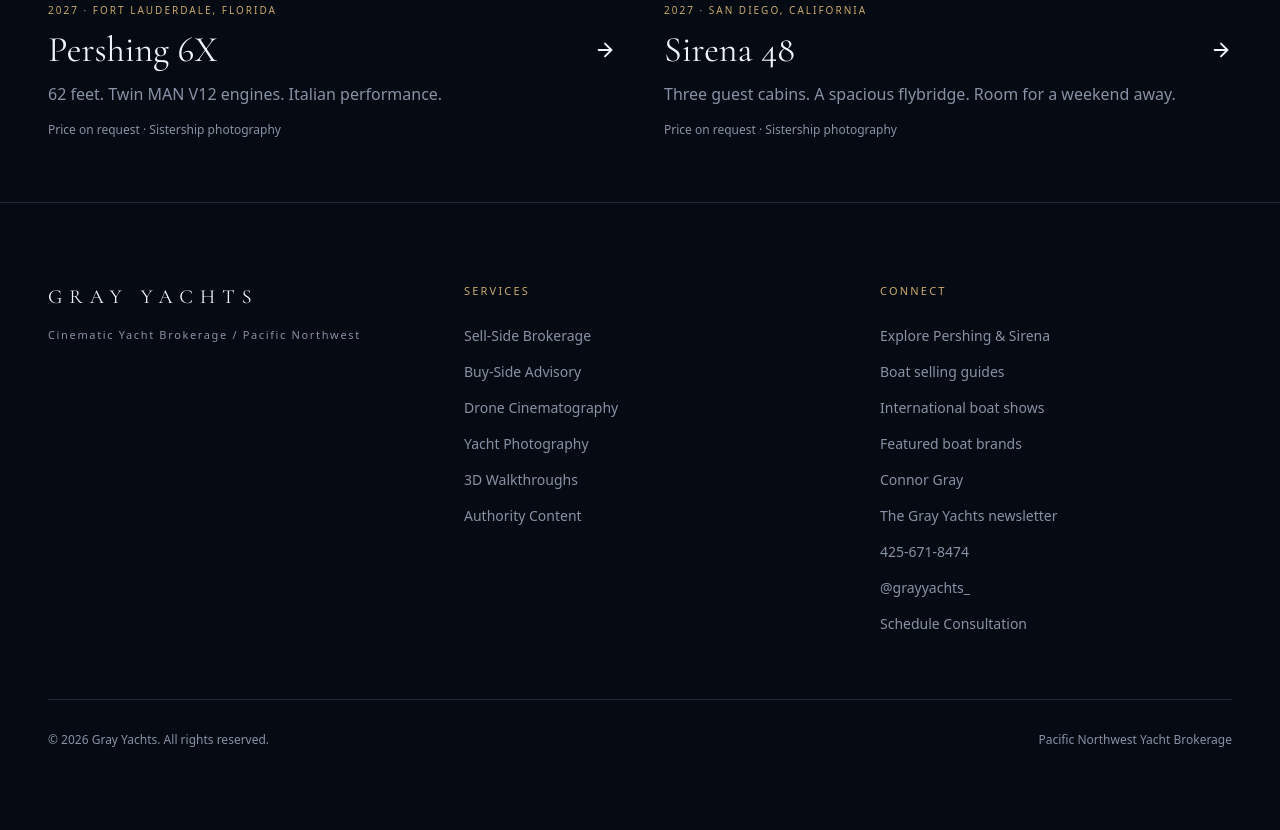
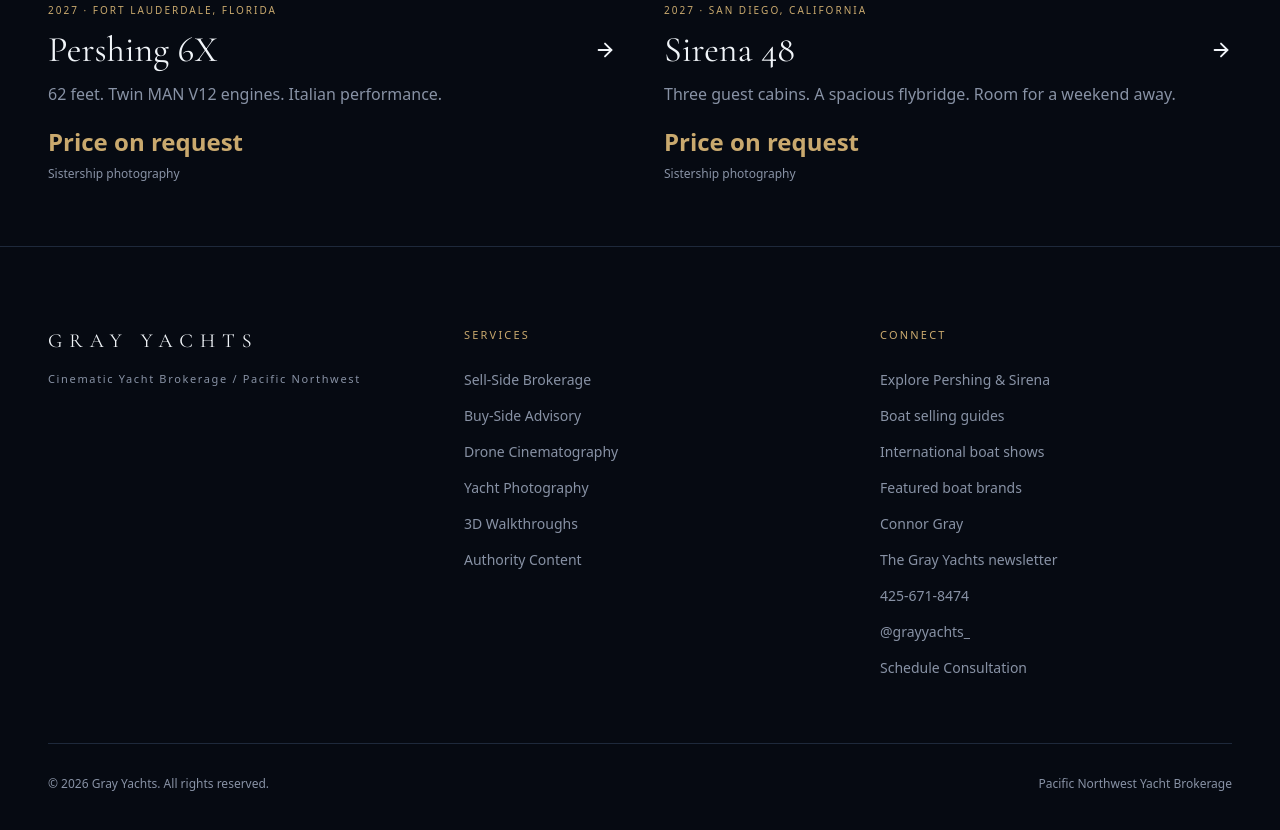
Before and after one commit to cgray787/GrayYachts.com, a Next.js app: page /yachts in a window 1280 px wide. Shown: the part 1080-1910 px from the top of the page. Built offline with nearby package versions, Linux system fonts and the light colour scheme.

Commit message:
Add yacht campaign email drafts and prominent asking prices

```diff
--- a/src/app/(marketing)/yachts/page.tsx
+++ b/src/app/(marketing)/yachts/page.tsx
@@ -20,7 +20,7 @@
     <div className="overflow-hidden"><img src={y.photos[0].src} alt={y.photos[0].alt} width={1600} height={1067} className="aspect-[4/3] w-full object-cover transition-transform duration-500 group-hover:scale-[1.025]"/></div>
     <p className="mt-5 text-[10px] uppercase tracking-[0.2em] text-gold">{y.year} · {y.location}</p>
     <h2 className="mt-3 flex items-center justify-between font-[family-name:var(--font-cormorant)] text-4xl">{y.name}<ArrowRight size={22}/></h2>
-    <p className="mt-3 text-text-secondary">{y.slug === "pershing-6x" ? "62 feet. Twin MAN V12 engines. Italian performance." : "Three guest cabins. A spacious flybridge. Room for a weekend away."}</p><p className="mt-4 text-xs text-text-secondary">Price on request · Sistership photography</p>
+    <p className="mt-3 text-text-secondary">{y.slug === "pershing-6x" ? "62 feet. Twin MAN V12 engines. Italian performance." : "Three guest cabins. A spacious flybridge. Room for a weekend away."}</p><p className="mt-5 text-2xl font-bold text-gold">Price on request</p><p className="mt-2 text-xs text-text-secondary">Sistership photography</p>
    </Link>)}
   </section>
  </div>;
--- a/src/components/marketing/campaign-yacht-page.tsx
+++ b/src/components/marketing/campaign-yacht-page.tsx
@@ -23,7 +23,7 @@
     <p className={serif + " mt-5 text-3xl text-[#e2c79d]"}>Life’s too short. Buy the yacht.</p>
     <p className="mt-5 max-w-md text-base leading-7 text-slate-200">{pershing ? "A 62-foot Pershing for the owner who enjoys the run as much as the destination." : "Three guest cabins and a flybridge made for weekends with family and friends."}</p>
     <div className="mt-8 flex flex-wrap items-center gap-6"><a href="#contact-connor" className={cta}>Request pricing & a call <ArrowRight size={15}/></a><a href="#yacht-film" className="text-[11px] uppercase tracking-[0.16em] text-white underline underline-offset-8">Watch the film</a></div>
-    <p className="mt-5 text-[11px] text-slate-300">Price on request · Sistership shown</p>
+    <div className="mt-7 w-fit border-l-2 border-gold bg-bg-primary/75 px-5 py-4"><p className={label + " text-slate-300"}>Asking price</p><p className="mt-2 text-3xl font-bold tracking-tight text-gold sm:text-4xl">Price on request</p></div><p className="mt-3 text-[11px] text-slate-300">Sistership shown</p>
    </div>
   </section>
 
```
Also changed, not shown: 6 other files (tests, documents, lock files or other folders).
